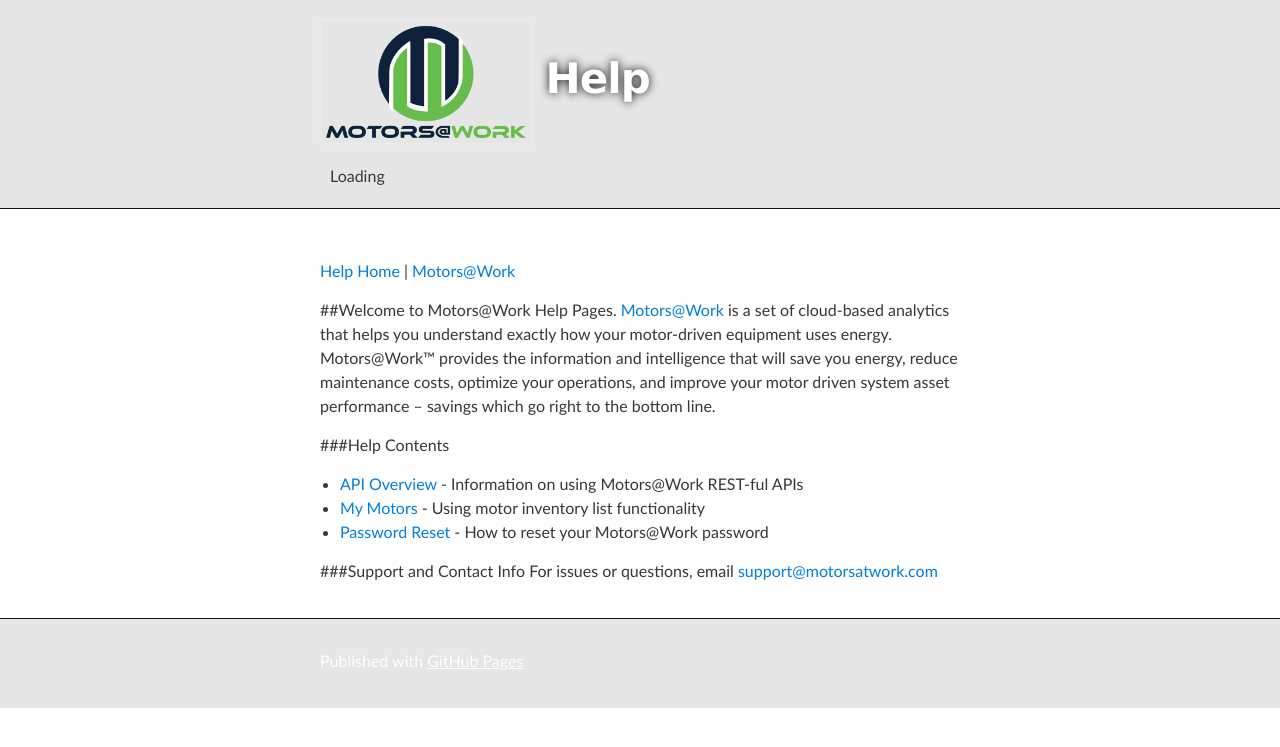
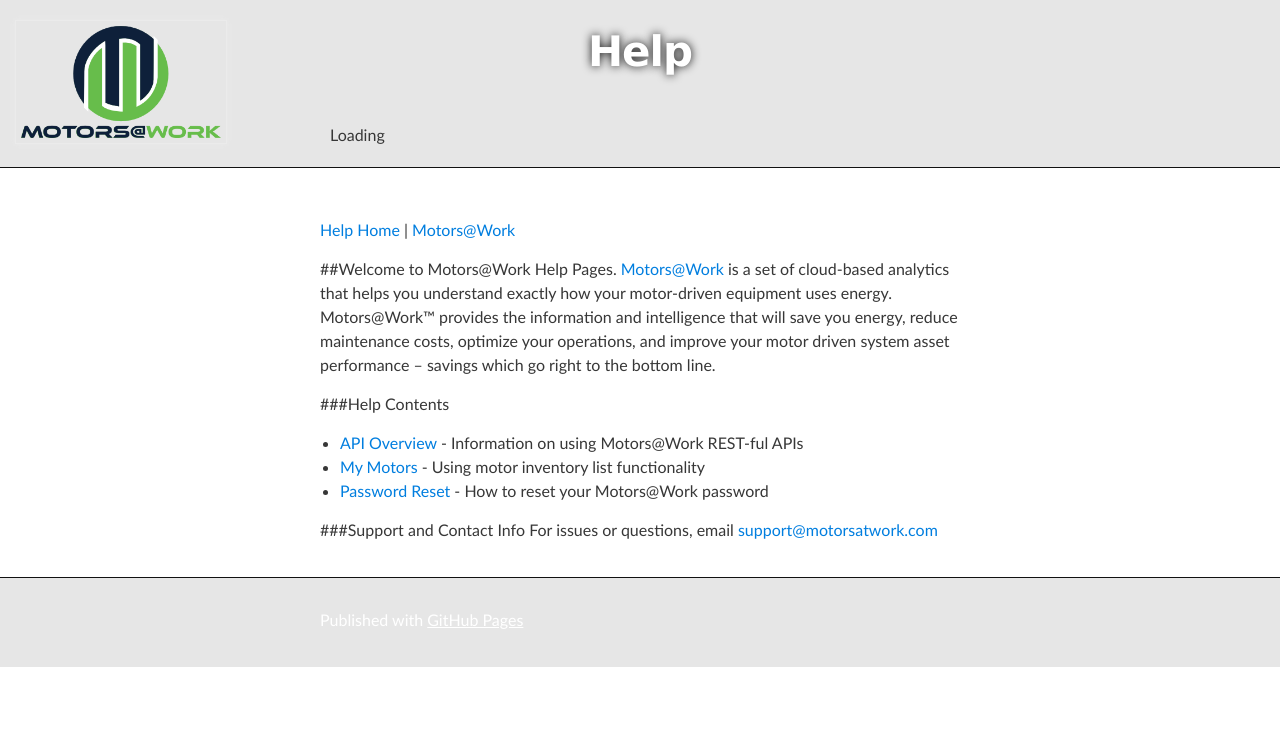
Before and after one commit to DeepakSirsath/assetsustainability.github.io, a Jekyll site: the page built from index.md, in a window 1280 px wide. Shown: the top 747 px of the page. Built offline with Jekyll 4.4.1, drawn with Linux system fonts in a browser that asks for light colours; comment, search, counter and statistics services are not loaded.

Commit message:
Update helpfile.html

```diff
--- a/_layouts/helpfile.html
+++ b/_layouts/helpfile.html
@@ -15,8 +15,11 @@
 
     <!-- HEADER -->
     <div id="header_wrap" class="outer">
+        <div class="HelpTitle">
+        <h1 id="project_title"> <img style="vertical-align: middle" width="200px" src="/images/help_logo_maw.png" > Help</h1>
+        </div>
+
         <header class="inner">
-          <h1 id="project_title"> <img style="vertical-align: middle" width="200" src="/images/help_logo_maw.png" > Help</h1>
           <div id='cse' class="inner" style='width: auto;'>Loading</div>
           <script src='//www.google.com/jsapi' type='text/javascript'></script>
           <script type='text/javascript'>
@@ -161,6 +164,12 @@
             .gs-promotion .gs-visibleUrl,.gs-promotion .gs-visibleUrl-short  {
               color: #008000;
             }
+            .HelpTitle
+            {
+                text-align: center;
+                padding: 20px 0;
+            }
+            .HelpTitle img { position: absolute; left: 15px; top: 10px; }
           </style>
         </header>
     </div>
```
